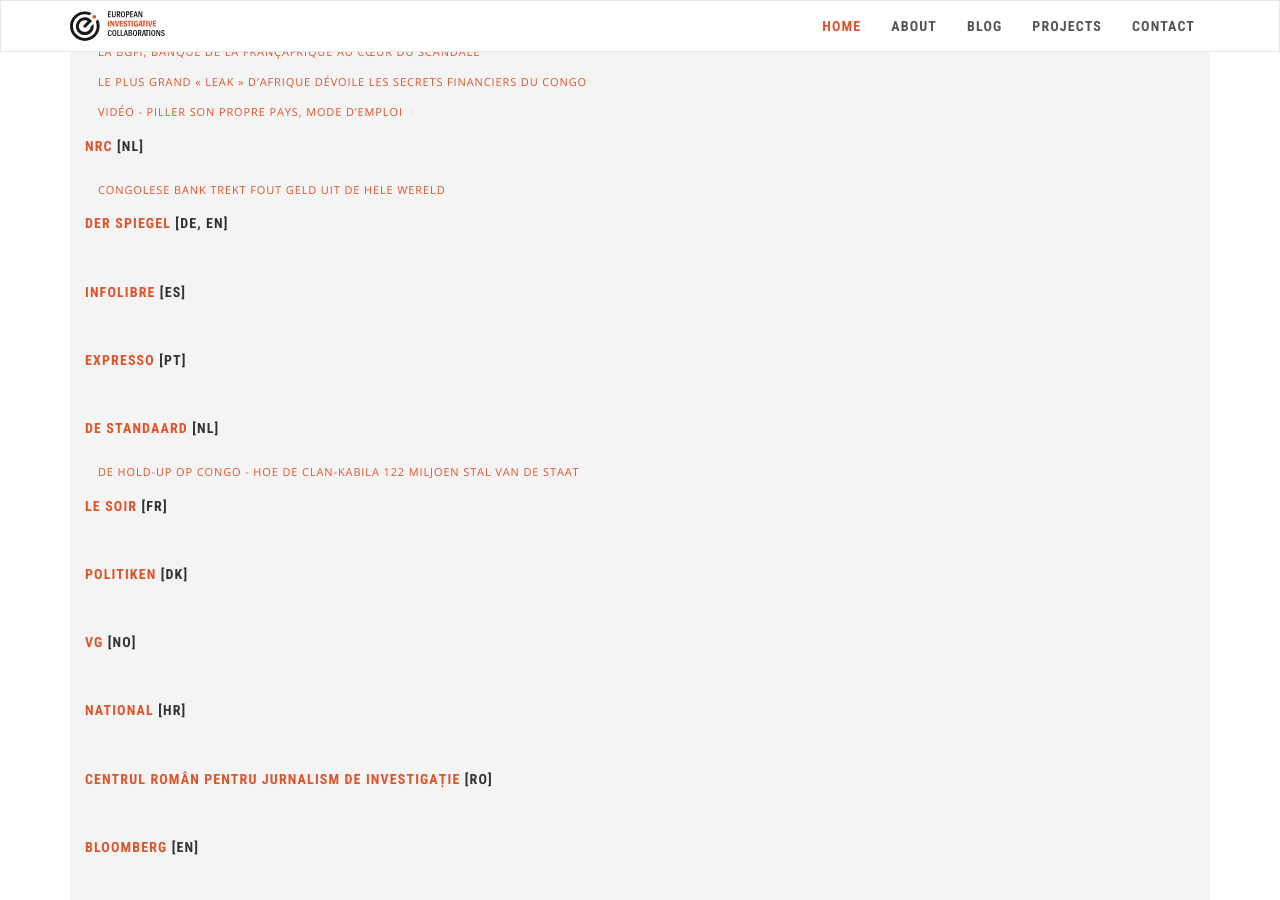
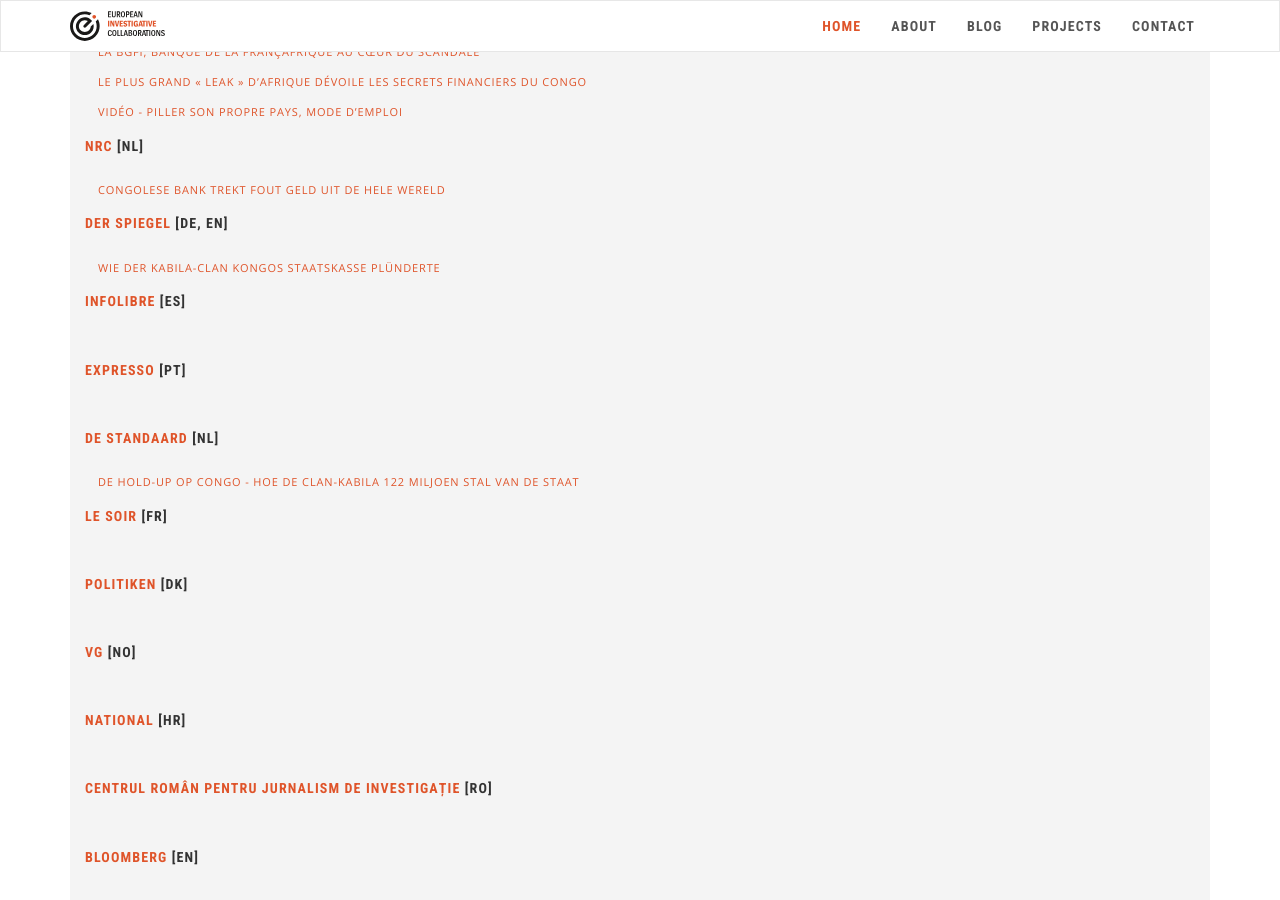
Before and after one commit to eic-network/eic-incubator.github.io, a Jekyll site: the page built from _projects/congo-holdup.md, in a window 1280 px wide and 900 px high, scrolled down 1275 px. Built offline with Jekyll 4.4.1, drawn with Linux system fonts in a browser that asks for light colours; nearby versions of some CDN libraries.

Commit message:
Update congo-holdup.md

```diff
--- a/_projects/congo-holdup.md
+++ b/_projects/congo-holdup.md
@@ -32,8 +32,8 @@ publications:
   url: https://www.nrc.nl
 - lang: "[DE, EN]"
   links:
-  - name:
-    url:
+  - name: Wie der Kabila-Clan Kongos Staatskasse plünderte
+    url: https://www.spiegel.de/ausland/kongo-wie-der-kabila-clan-die-staatskasse-pluenderte-eine-bank-eine-briefkastenfirma-und-ein-ueberfall-a-6e71d52a-6faa-47a8-877b-a563653d0207?context=issue
   name: Der Spiegel
   url: https://www.spiegel.de/
 - lang: "[ES]"
```
